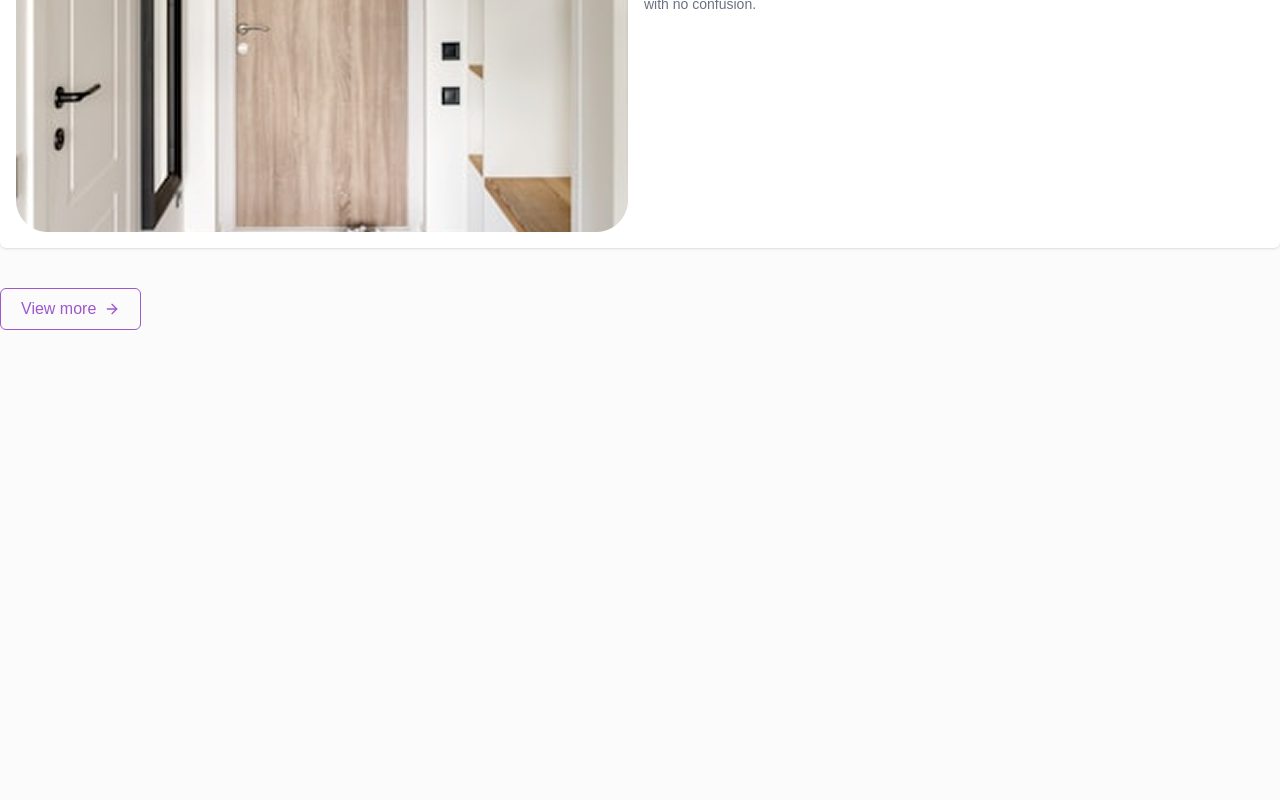
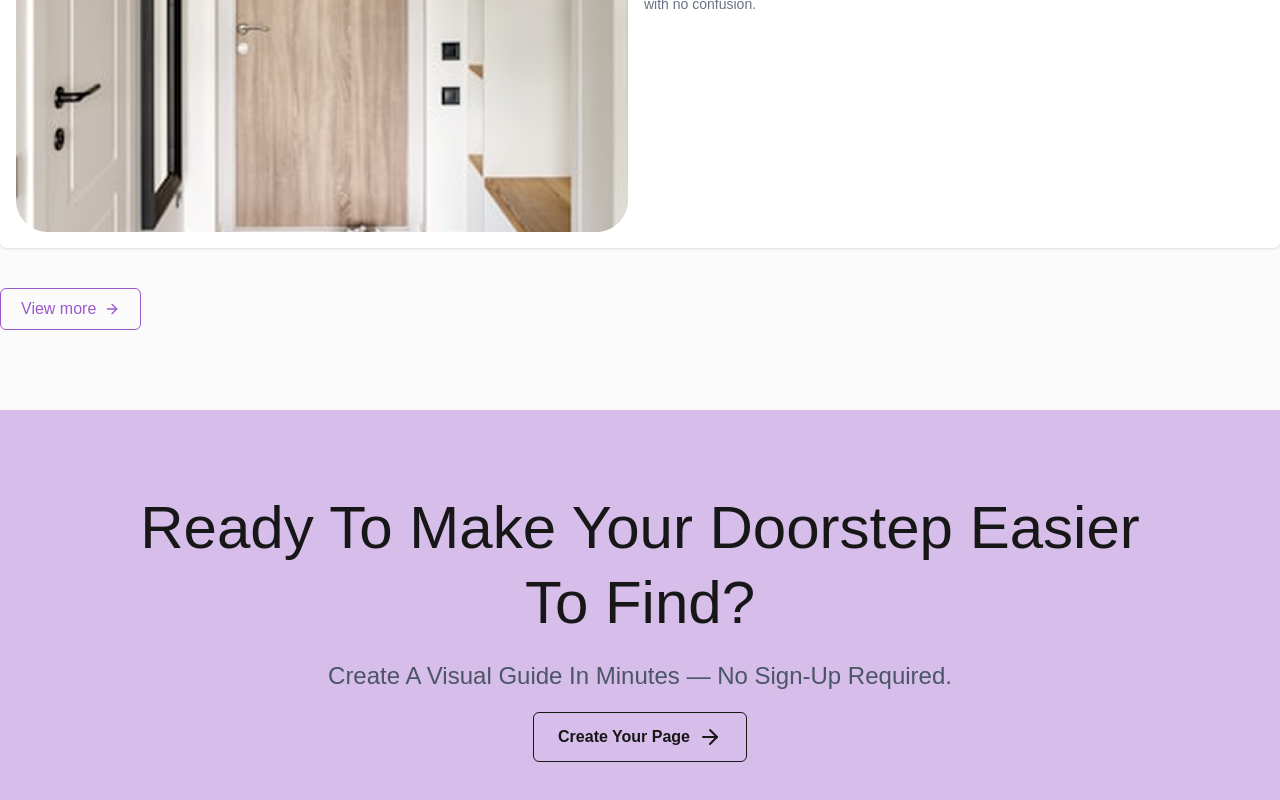
Before and after one commit to liton2k1/ibarrio-frontend, a Next.js app: page / in a window 1280 px wide. Shown: the part 3884-4684 px from the top of the page. Before the commit the page ends 4214 px from the top, so only its background shows below. Built offline with nearby package versions, Linux system fonts and the light colour scheme.

Commit message:
cta section done

```diff
--- a/src/app/(MainLayout)/page.tsx
+++ b/src/app/(MainLayout)/page.tsx
@@ -1,3 +1,4 @@
+import CTA from '@/components/CTA/CTA';
 import GuideList from '@/components/GuideList/GuideList';
 import Hero from '@/components/Hero/Hero';
 import Partner from '@/components/Partner/Partner';
@@ -11,6 +12,7 @@ const page = () => {
             <WorkProcess />
             <Partner />
             <GuideList />
+            <CTA />
         </div>
     );
 };
--- /dev/null
+++ b/src/components/CTA/CTA.tsx
@@ -0,0 +1,17 @@
+import { ArrowRight } from 'lucide-react';
+import React from 'react';
+
+const CTA = () => {
+    return (
+        <div className='bg-[#d7bdea] py-20 mt-20'>
+            <div className='lg:w-5xl mx-auto'>
+                <h1 className='lg:text-6xl text-3xl text-center capitalize leading-tight'>Ready to make your doorstep easier
+                    to find?</h1>
+                <p className='text-center text-2xl text-gray-600 mt-5 capitalize'>Create a visual guide in minutes — no sign‑up required.</p>
+                <button className='border px-6 py-3 rounded-md font-semibold flex items-center gap-2 mt-5 cursor-pointer mx-auto'>Create Your Page <ArrowRight /></button>
+            </div>
+        </div>
+    );
+};
+
+export default CTA;
```
